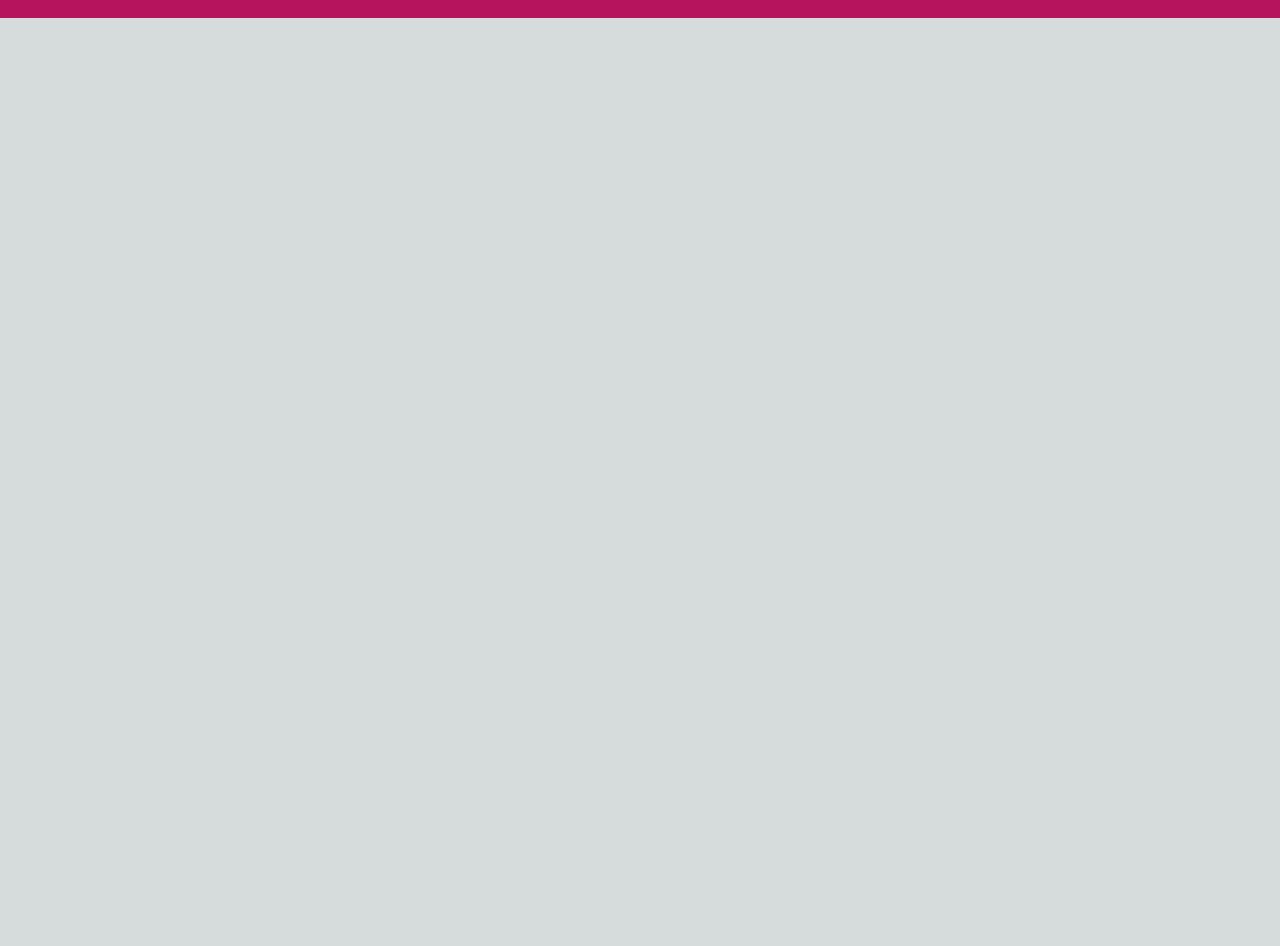
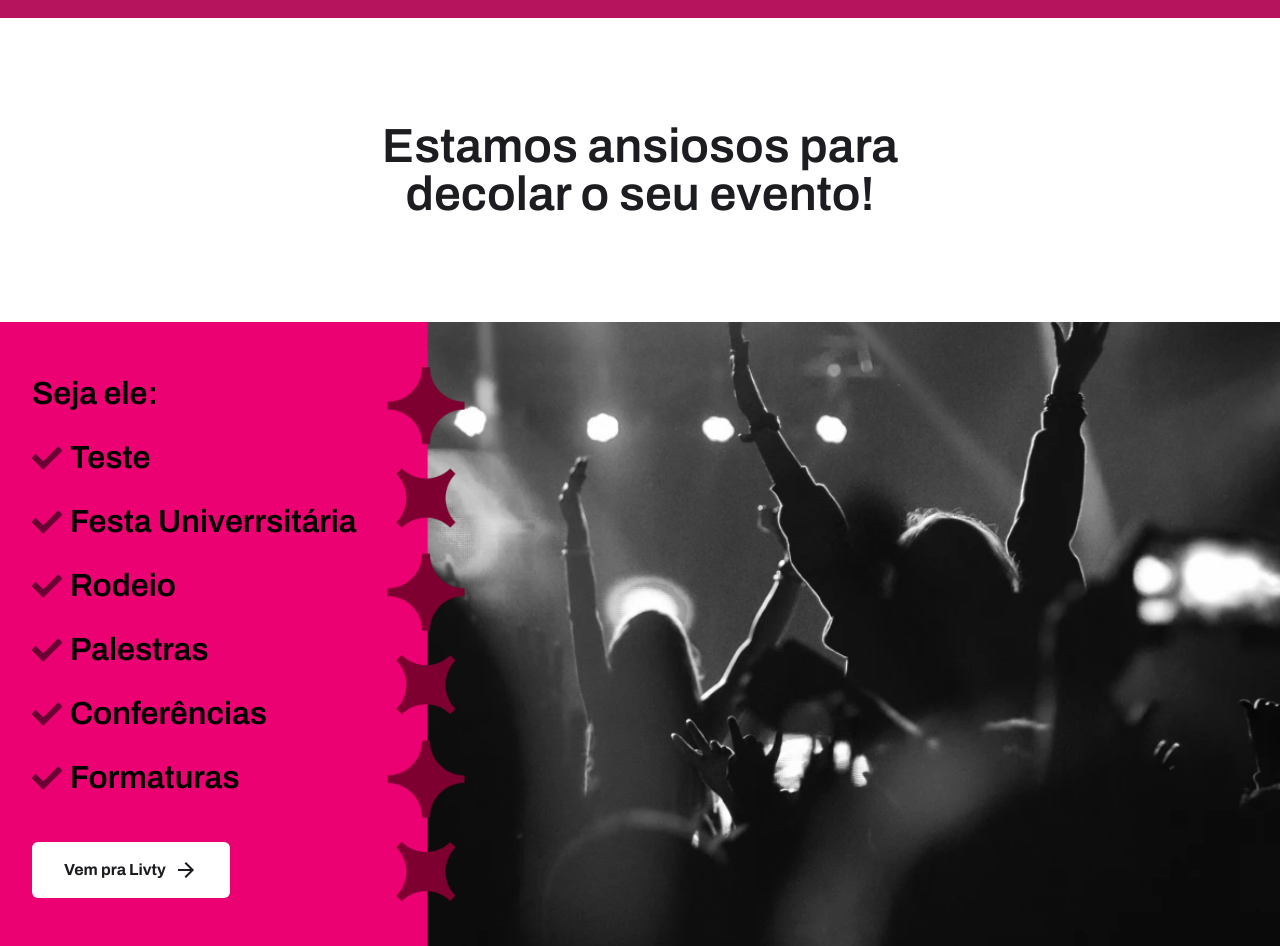
Before and after one commit to chrishenderson07/livty-ingressos, a Next.js app: page / in a window 1280 px wide. Shown: the part 3020-3966 px from the top of the page. Before the commit the page ends 3038 px from the top, so only its background shows below. Built offline with nearby package versions, Linux system fonts and the light colour scheme.

Commit message:
feat: add events section

```diff
--- /dev/null
+++ b/app/(home)/_components/CallToAction/index.tsx
@@ -0,0 +1,15 @@
+import Section from '../Section'
+
+const CallToAction = () => {
+	return (
+		<Section className="bg-white">
+			<div className="py-12 container mx-auto max-w-2xl">
+				<h2 className="text-4xl font-semibold text-[#1D1D21] text-center leading-none">
+					Estamos ansiosos para decolar o seu evento!
+				</h2>
+			</div>
+		</Section>
+	)
+}
+
+export default CallToAction
--- /dev/null
+++ b/app/(home)/_components/Events/index.tsx
@@ -0,0 +1,90 @@
+import { Button } from '@/components/ui/button'
+import Section from '../Section'
+
+import { FaCheck } from 'react-icons/fa'
+import { IoMdArrowForward } from 'react-icons/io'
+import Image from 'next/image'
+
+const Events = () => {
+	const handleMouseEnter = (event: any) => {
+		event.currentTarget.querySelector('svg').style.transition = 'all'
+		event.currentTarget.querySelector('svg').style.transitionDuration = '0.3s'
+		event.currentTarget.querySelector('svg').style.transform = 'translateX(5px)'
+	}
+
+	const handleMouseLeave = (event: any) => {
+		event.currentTarget.querySelector('svg').style.transform = 'none'
+	}
+
+	return (
+		<Section className="bg-[#EB0171] pt-0 pb-0">
+			<div className="flex">
+				<div className="pl-8 w-1/3 py-12 relative">
+					<h4 className="text-2xl font-semibold">Seja ele:</h4>
+					<ul className="space-y-4 mt-4">
+						<li className="list-style">
+							<FaCheck
+								size={30}
+								color="#6B0033"
+							/>
+							Teste
+						</li>
+						<li className="list-style">
+							<FaCheck
+								size={30}
+								color="#6B0033"
+							/>
+							Festa Univerrsitária
+						</li>
+						<li className="list-style">
+							<FaCheck
+								size={30}
+								color="#6B0033"
+							/>
+							Rodeio
+						</li>
+						<li className="list-style">
+							<FaCheck
+								size={30}
+								color="#6B0033"
+							/>
+							Palestras
+						</li>
+						<li className="list-style">
+							<FaCheck
+								size={30}
+								color="#6B0033"
+							/>
+							Conferências
+						</li>
+						<li className="list-style">
+							<FaCheck
+								size={30}
+								color="#6B0033"
+							/>
+							Formaturas
+						</li>
+					</ul>
+
+					<Image
+						src={require('../../../../public/image/stars.webp')}
+						alt="Stars"
+						className="absolute -translate-y-1/2 top-1/2 -right-16"
+						width={130}
+					/>
+
+					<Button
+						className="mt-10 bg-white px-3 md:px-8 py-7 rounded-[6px] font-bold text-sm md:text-base text-[#1C1C20] flex gap-2 hover:bg-[#1C1C20] hover:text-white "
+						onMouseEnter={handleMouseEnter}
+						onMouseOut={handleMouseLeave}>
+						Vem pra Livty <IoMdArrowForward size={24} />
+					</Button>
+				</div>
+
+				<div className="flex-1 bg-events"></div>
+			</div>
+		</Section>
+	)
+}
+
+export default Events
--- a/app/(home)/page.tsx
+++ b/app/(home)/page.tsx
@@ -14,6 +14,8 @@ import { RxDownload } from 'react-icons/rx'
 import { BiDollar } from 'react-icons/bi'
 import IntegrationSection from './_components/IntegrationSection'
 import Testimonials from './_components/Testimonials'
+import CallToAction from './_components/CallToAction'
+import Events from './_components/Events'
 
 const Home = () => {
 	const handleMouseEnter = (event: any) => {
@@ -107,6 +109,8 @@ const Home = () => {
 			<Gestao />
 			<IntegrationSection />
 			<Testimonials />
+			<CallToAction />
+			<Events />
 		</>
 	)
 }
--- a/app/globals.css
+++ b/app/globals.css
@@ -43,6 +43,12 @@ body {
 	background-size: contain;
 	background-repeat: no-repeat;
 }
+.bg-events {
+	background-image: url('../public/image/events.webp');
+	background-size: cover;
+	background-position: center;
+	background-repeat: no-repeat;
+}
 
 .ghost-button {
 	@apply text-[#C02A63] text-base font-semibold border-2 py-6 px-8 rounded-[6px] border-[#C02A63] transition-all duration-300 hover:bg-[#C02A63] hover:text-white;
@@ -51,3 +57,7 @@ body {
 .animateMenu {
 	@apply transition-all duration-300 ease-in-out py-2 px-3 rounded-[6px] font-semibold hover:bg-white hover:text-[#c02a63] cursor-pointer;
 }
+
+.list-style {
+	@apply list-none flex items-center gap-2 font-semibold text-2xl;
+}
```
Also changed, not shown: public/image/Events.webp (added), public/image/stars.webp (added).
